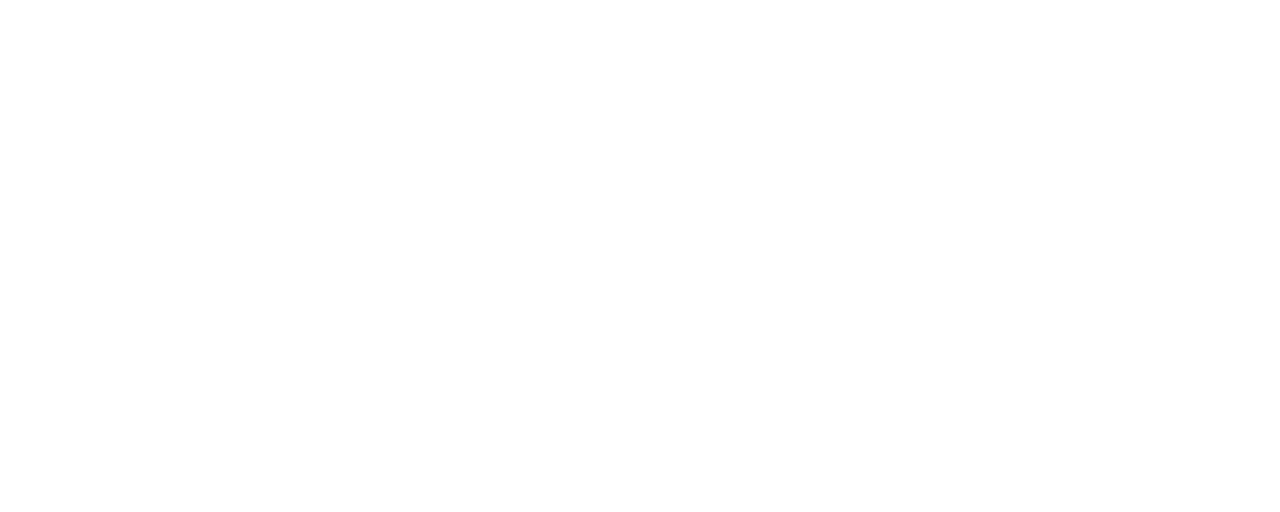
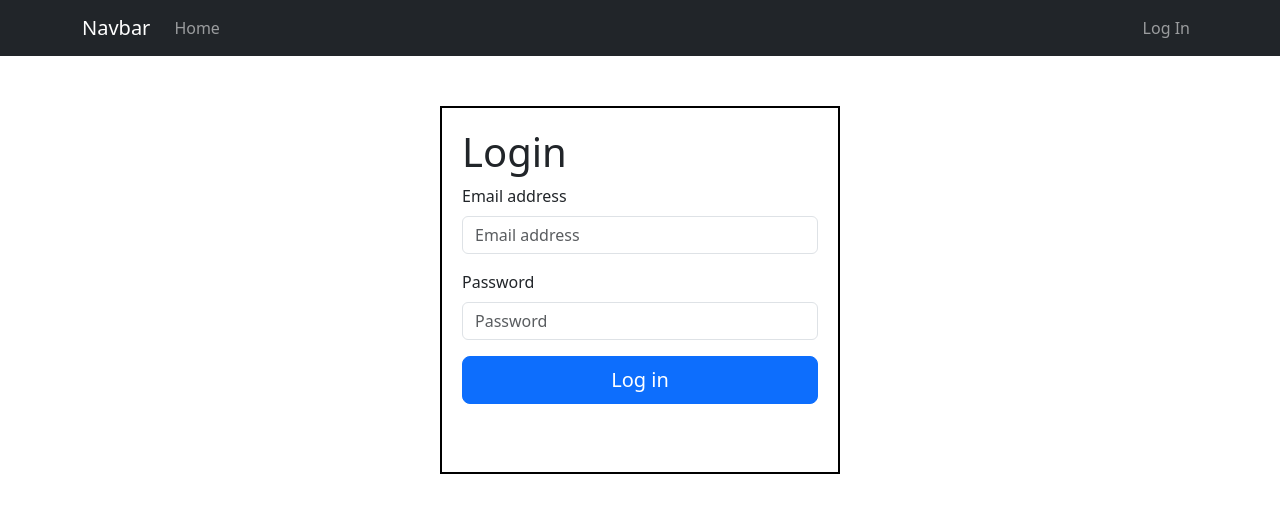
Before and after one commit to luis28ng/resto_hub, a React (Create React App) app: page /login in a window 1280 px wide. Before the commit this address had no page. Shown: the top 512 px of the page. Built offline with nearby package versions, Linux system fonts and the light colour scheme.

Commit message:
login page added

```diff
--- a/src/components/navbar.js
+++ b/src/components/navbar.js
@@ -1,17 +1,17 @@
-import Container from 'react-bootstrap/Container';
-import Nav from 'react-bootstrap/Nav';
-import Navbar from 'react-bootstrap/Navbar';
+import React from 'react';
+import { Navbar, Container, Nav } from 'react-bootstrap';
 
-function navbar() {
+function NavbarComponent() {
   return (
     <>
-      <Navbar bg="dark" data-bs-theme="dark" sticky='top'>
+      <Navbar bg="dark" variant="dark" sticky="top">
         <Container>
-          <Navbar.Brand href="#home">Navbar</Navbar.Brand>
+          <Navbar.Brand href="/">Navbar</Navbar.Brand>
           <Nav className="me-auto">
             <Nav.Link href="/">Home</Nav.Link>
-            <Nav.Link href="#features">Features</Nav.Link>
-            <Nav.Link href="#pricing">Pricing</Nav.Link>
+          </Nav>
+          <Nav>
+            <Nav.Link href="/login">Log In</Nav.Link>
           </Nav>
         </Container>
       </Navbar>
@@ -19,4 +19,4 @@
   );
 }
 
-export default navbar;
+export default NavbarComponent;
--- /dev/null
+++ b/src/css/login.css
@@ -0,0 +1,6 @@
+.form-container {
+    max-width: 400px; /* Set the maximum width for the form */
+    margin: 50px auto 0; /* Center the form horizontally within the container and add 50px top margin */
+    border: 2px solid black; /* Add a 2px solid blue border around the container */
+    padding: 20px; /* Add padding inside the container if desired */
+}
--- a/src/index.js
+++ b/src/index.js
@@ -2,10 +2,11 @@
 import { BrowserRouter as Router, Routes, Route} from 'react-router-dom';
 import React from 'react';
 import './index.css';
-import Apps from './App.js';
+// import Apps from './App.js';
 import reportWebVitals from './reportWebVitals';
 import HomePage from './pages/homepage.js'
 import 'bootstrap/dist/css/bootstrap.min.css';
+import Login from './pages/login.js';
 
 const root = ReactDOM.createRoot(document.getElementById('root'));
 root.render(
@@ -13,7 +14,8 @@
     <Router>
         <Routes>
           <Route exact path='/' element={<HomePage />}></Route>
-          <Route exact path='/app' element={<Apps />}></Route>
+          {/* <Route exact path='/app' element={<Apps />}></Route> */}
+          <Route exact path='/login' element={<Login />}></Route>
         </Routes>
       </Router>
   </React.StrictMode>
--- /dev/null
+++ b/src/pages/login.js
@@ -0,0 +1,48 @@
+import Navbar from "../components/navbar.js";
+import React, { Component } from "react";
+import "bootstrap/dist/css/bootstrap.css";
+import Button from 'react-bootstrap/Button';
+import Form from 'react-bootstrap/Form';
+import { Container } from "react-bootstrap";
+import '../css/login.css'
+// import Col from 'react-bootstrap/Col';
+// import Row from 'react-bootstrap/Row';
+
+const Login = () => {
+    return(
+        <div>
+            <Navbar />
+            <Container className="form-container">
+                <Form className="formclass centered">
+                    <h1>Login</h1>
+                    <Form.Group className="mb-3" controlId="formGroupEmail">
+                        <Form.Label>Email address</Form.Label>
+                        <Form.Control
+                        type="email"
+                        placeholder="Email address"
+                        label="Email address"
+                        id="form1"
+                        name="email_address" />
+                    </Form.Group>
+                    <Form.Group className="mb-3" controlId="formGroupPassword">
+                        <Form.Label>Password</Form.Label>
+                        <Form.Control
+                        type="password"
+                        placeholder="Password"
+                        label="Password"
+                        id="from2"
+                        name="password" />
+                    </Form.Group>
+                    <Form.Group className="d-grid gap-2">
+                    <Button className="mb-5" type="submit" variant="primary" size="lg">
+                        Log in
+                    </Button>
+                    </Form.Group>
+                </Form>
+            </Container>
+        </div>
+
+    );
+};
+
+export default Login;
```
